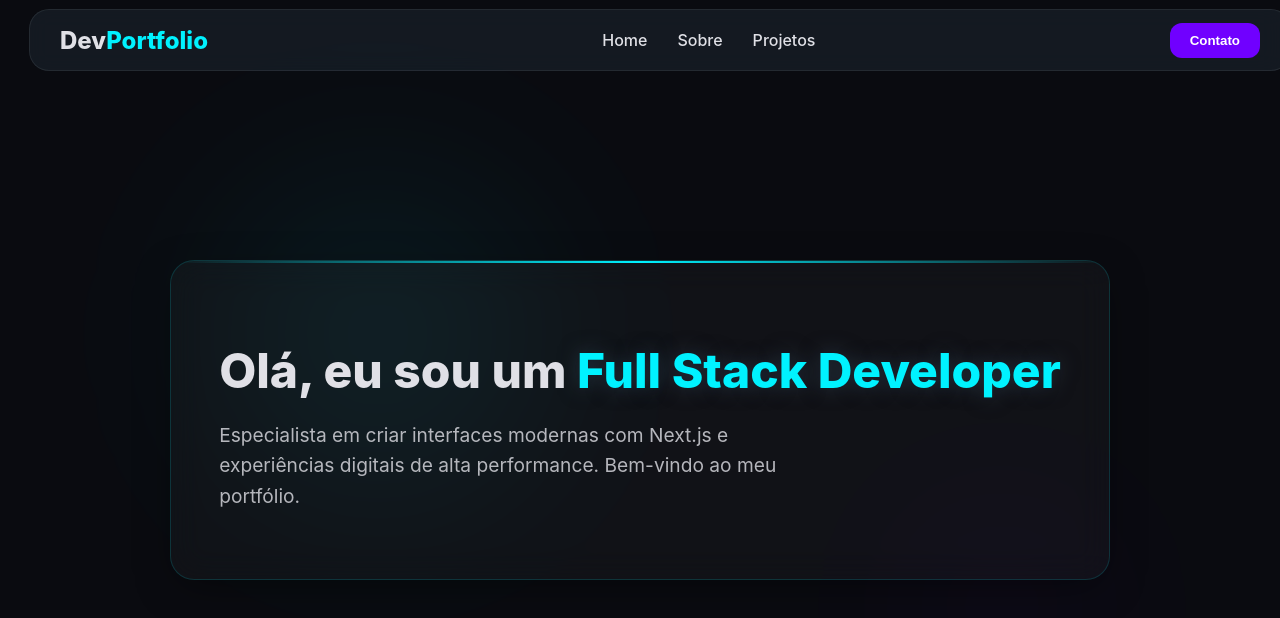
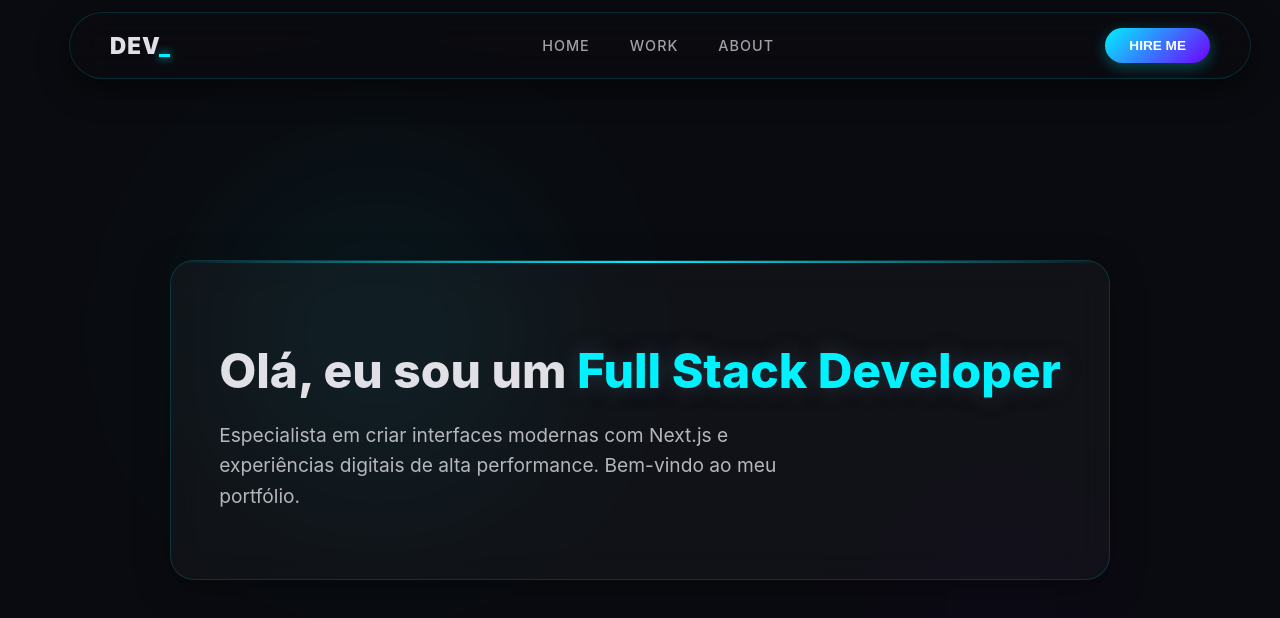
Before and after one commit to PatricAugusto/Portfolio-v3.0.0, a Next.js app: page / in a window 1280 px wide. Shown: the top 618 px of the page. Built offline with nearby package versions, Linux system fonts and the light colour scheme.

Commit message:
style: update Navbar with cyber-corporate gradients and neon glow effects

```diff
--- a/src/components/Navbar.js
+++ b/src/components/Navbar.js
@@ -7,7 +7,7 @@ const Nav = styled.nav`
   top: 0;
   left: 0;
   width: 100%;
-  height: 80px;
+  height: 90px;
   display: flex;
   justify-content: center;
   align-items: center;
@@ -17,61 +17,74 @@ const Nav = styled.nav`
 
 const NavContainer = styled.div`
   width: 100%;
-  max-width: 1200px;
-  height: 60px;
+  max-width: 1100px;
+  height: 65px;
   display: flex;
   justify-content: space-between;
   align-items: center;
-  padding: 0 30px;
+  padding: 0 40px;
 
-  background: rgba(60, 84, 106, 0.2);
-  backdrop-filter: blur(10px);
-  -webkit-backdrop-filter: blur(10px);
-  border: 1px solid rgba(182, 192, 198, 0.1);
-  border-radius: 20px;
+  background: rgba(10, 11, 16, 0.6);
+  backdrop-filter: blur(15px);
+  -webkit-backdrop-filter: blur(15px);
+  border: 1px solid ${props => props.theme.colors.border};
+  border-radius: 50px;
+  box-shadow: 0 10px 30px rgba(0, 0, 0, 0.5);
 `;
 
 const Logo = styled.div`
-  font-weight: 800;
-  font-size: 1.5rem;
+  font-weight: 900;
+  font-size: 1.4rem;
+  letter-spacing: 1px;
   color: ${props => props.theme.colors.light};
-  cursor: pointer;
+  text-transform: uppercase;
 
   span {
     color: ${props => props.theme.colors.secondary};
+    text-shadow: 0 0 10px ${props => props.theme.colors.secondary};
   }
 `;
 
 const NavLinks = styled.ul`
   display: flex;
-  gap: 30px;
+  gap: 40px;
   list-style: none;
 
   li a {
     text-decoration: none;
     color: ${props => props.theme.colors.light};
+    font-size: 0.9rem;
     font-weight: 500;
-    transition: color 0.3s ease;
+    text-transform: uppercase;
+    letter-spacing: 1px;
+    transition: all 0.3s ease;
+    opacity: 0.7;
 
     &:hover {
+      opacity: 1;
       color: ${props => props.theme.colors.secondary};
+      text-shadow: 0 0 12px ${props => props.theme.colors.secondary};
     }
   }
 `;
 
 const ContactButton = styled.button`
-  background: ${props => props.theme.colors.accent};
-  color: white;
+  background: linear-gradient(135deg, ${props => props.theme.colors.secondary} 0%, ${props => props.theme.colors.accent} 100%);
+  color: #fff;
   border: none;
-  padding: 10px 20px;
-  border-radius: 12px;
-  font-weight: 600;
+  padding: 10px 24px;
+  border-radius: 30px;
+  font-weight: 700;
+  font-size: 0.85rem;
+  text-transform: uppercase;
   cursor: pointer;
-  transition: transform 0.2s ease, opacity 0.2s ease;
+  box-shadow: 0 4px 15px rgba(0, 242, 255, 0.3);
+  transition: all 0.3s ease;
 
   &:hover {
-    transform: scale(1.05);
-    opacity: 0.9;
+    transform: translateY(-2px);
+    box-shadow: 0 6px 20px rgba(112, 0, 255, 0.4);
+    filter: brightness(1.1);
   }
 `;
 
@@ -79,13 +92,13 @@ export default function Navbar() {
   return (
     <Nav>
       <NavContainer>
-        <Logo>Dev<span>Portfolio</span></Logo>
+        <Logo>Dev<span>_</span></Logo>
         <NavLinks>
           <li><a href="#home">Home</a></li>
-          <li><a href="#about">Sobre</a></li>
-          <li><a href="#projects">Projetos</a></li>
+          <li><a href="#projects">Work</a></li>
+          <li><a href="#about">About</a></li>
         </NavLinks>
-        <ContactButton>Contato</ContactButton>
+        <ContactButton>Hire Me</ContactButton>
       </NavContainer>
     </Nav>
   );
```
